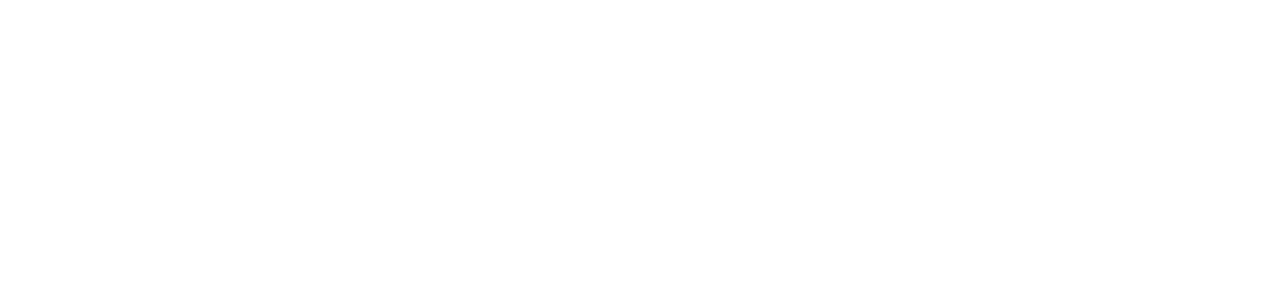
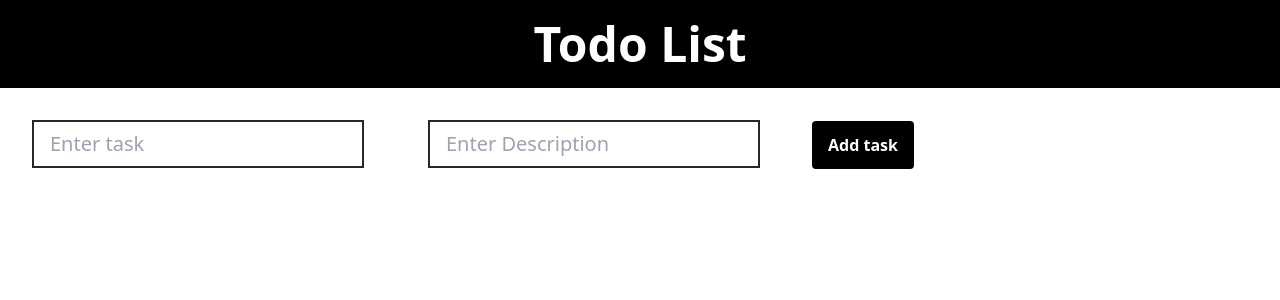
Before and after one commit to sahiwl/Todo-App, a React (Vite) app: page / in a window 1280 px wide. Shown: the top 300 px of the page. Built offline with nearby package versions, Linux system fonts and the light colour scheme.

Commit message:
feat: Buttons and basic layout

```diff
--- a/src/App.jsx
+++ b/src/App.jsx
@@ -4,11 +4,18 @@
 import './App.css'
 
 function App() {
-  const [count, setCount] = useState(0)
+  const [title, setTitle] = useState("")
+  const [desc, setDesc] = useState("")
 
   return (
     <>
+      <h1 className='bg-black text-white p-5 text-5xl font-bold text-center'>Todo List</h1>
+      <form>
+        <input type="text" className="text-xl border-zinc-800 border-2 m-8 px-4 py-2" id="" placeholder='Enter task' />
+        <input type="text" className="text-xl border-zinc-800 border-2 m-8 px-4 py-2" placeholder='Enter Description' />
+        <button className='bg-black text-white px-4 py-3 font-bold rounded m-5'> Add task</button>
 
+      </form>
     </>
   )
 }
```
